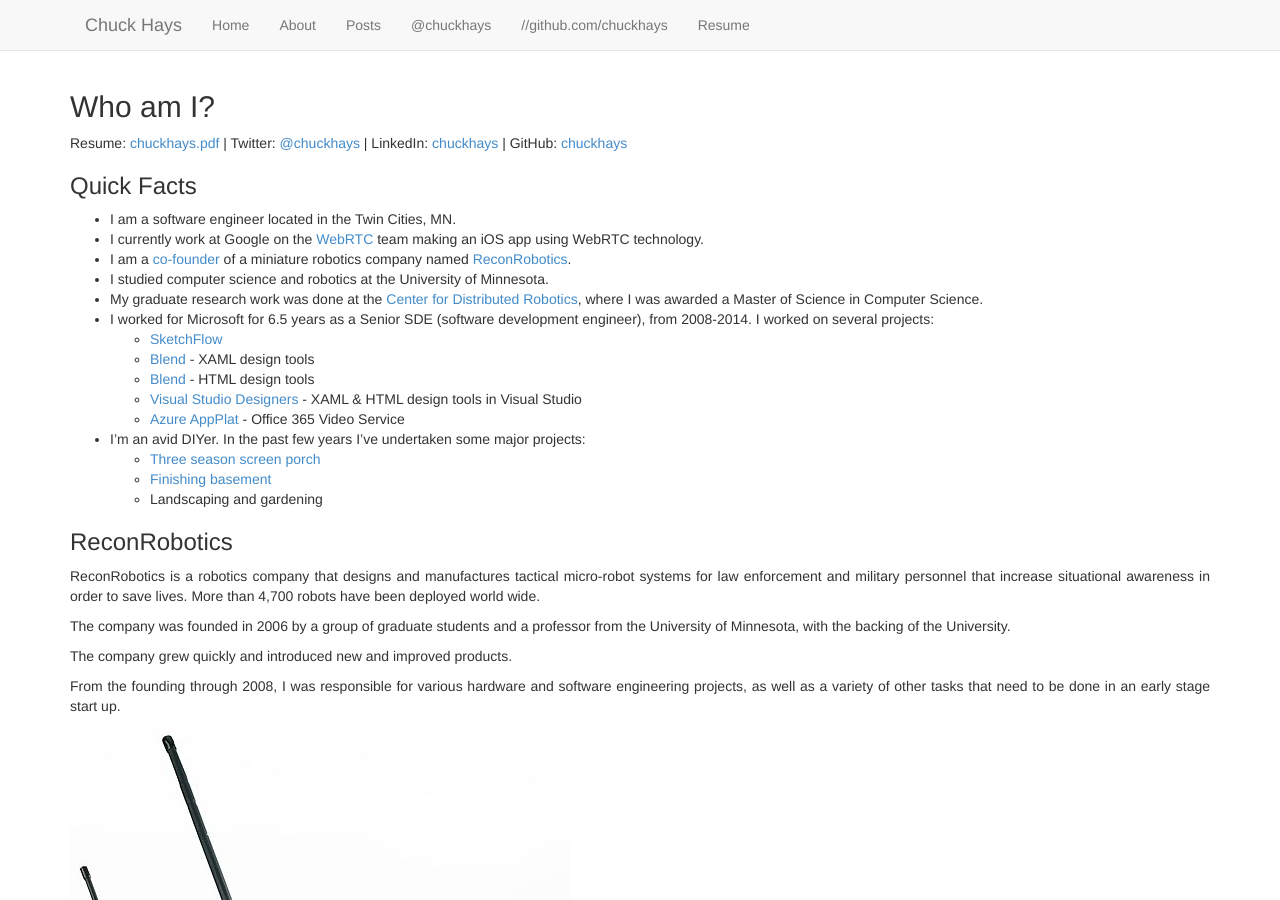
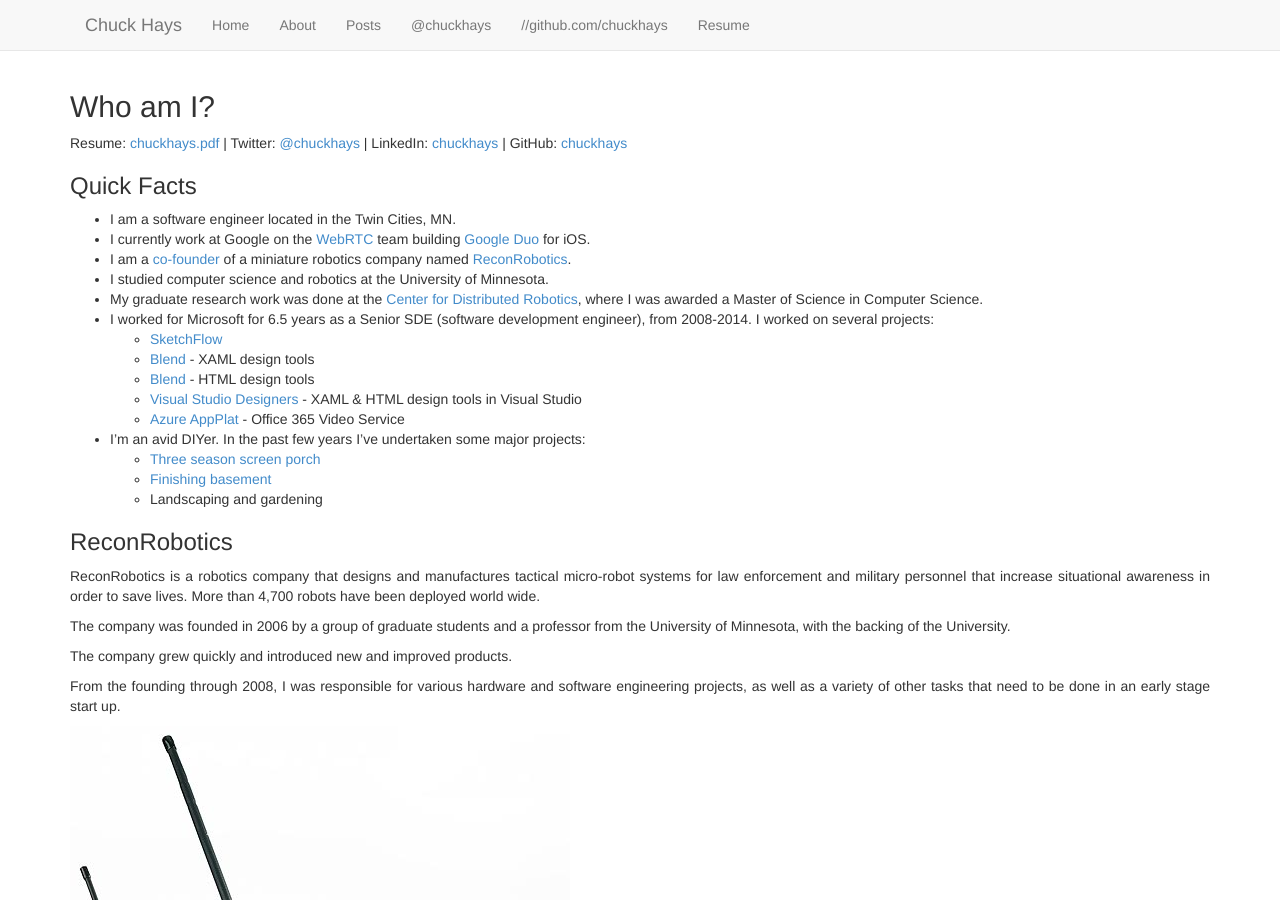
Before and after one commit to chuckhays/chuckhays.github.io, a Jekyll site: the page built from about.md, in a window 1280 px wide and 900 px high. Built offline with Jekyll 4.4.1, drawn with Linux system fonts in a browser that asks for light colours; nearby versions of some CDN libraries.

Commit message:
Update about page

```diff
--- a/about.md
+++ b/about.md
@@ -13,7 +13,7 @@
 
 ### Quick Facts
 * I am a software engineer located in the Twin Cities, MN.
-* I currently work at Google on the [WebRTC](http://webrtc.org/) team making an iOS app using WebRTC technology.
+* I currently work at Google on the [WebRTC](http://webrtc.org/) team building <a href="https://googleblog.blogspot.com/2016/05/allo-duo-apps-messaging-video.html">Google Duo</a> for iOS.
 * I am a [co-founder](#reconrobotics) of a miniature robotics company named [ReconRobotics](http://reconrobotics.com).
 * I studied computer science and robotics at the University of Minnesota.
 * My graduate research work was done at the [Center for Distributed Robotics](http://distrob.cs.umn.edu), where I was awarded a Master of Science in Computer Science.
```
